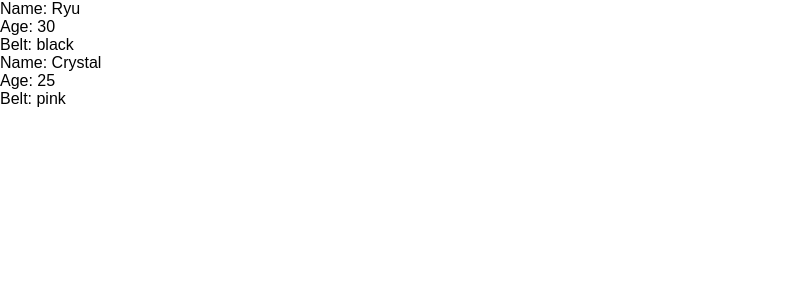
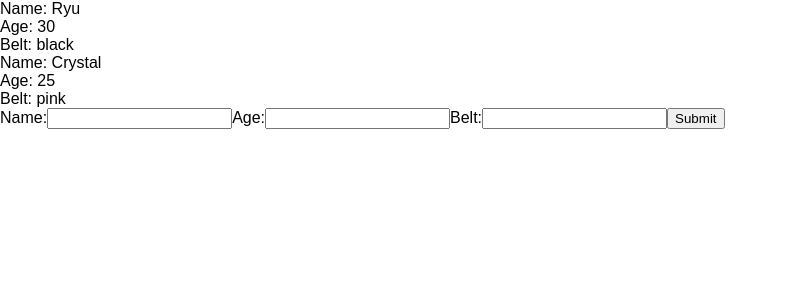
Before and after one commit to quantum93/react-intro, a React (Create React App) app: page / in a window 1280 px wide. Shown: the top 300 px of the page, without its empty margins (0-788 px from the left). Built offline with nearby package versions, Linux system fonts and the light colour scheme.

Commit message:
This shows how to make form with class components

```diff
--- /dev/null
+++ b/src/AddNinja.js
@@ -0,0 +1,34 @@
+import React, { Component } from 'react';
+
+class AddNinja extends Component {
+  state = { name: null, age: null, belt: null }
+
+  handleChange = (e) => {
+    this.setState({
+      [e.target.id]: e.target.value
+    })
+  }
+
+  handleSubmit = (e) => {
+    e.preventDefault();
+    console.log(this.state);
+  }
+
+  render() {
+    return(
+      <div>
+        <form onSubmit={this.handleSubmit}>
+          <label htmlFor="name">Name:</label>
+          <input type="text" id="name" onChange={this.handleChange}/>
+          <label htmlFor="age">Age:</label>
+          <input type="text" id="age" onChange={this.handleChange}/>
+          <label htmlFor="belt">Belt:</label>
+          <input type="text" id="belt" onChange={this.handleChange}/>
+          <button>Submit</button>
+        </form>
+      </div>
+    )
+  }
+}
+
+export default AddNinja;
--- a/src/App.js
+++ b/src/App.js
@@ -1,5 +1,6 @@
 import React, { Component } from 'react';
 import Ninjas from './Ninjas';
+import AddNinja from './AddNinja';
 
 class App extends Component {
   state = {
@@ -14,6 +15,7 @@
     return (
       <div className="App">
       <Ninjas ninjas={this.state.ninjas}/>
+      <AddNinja />
       </div>
     );
   }
```
